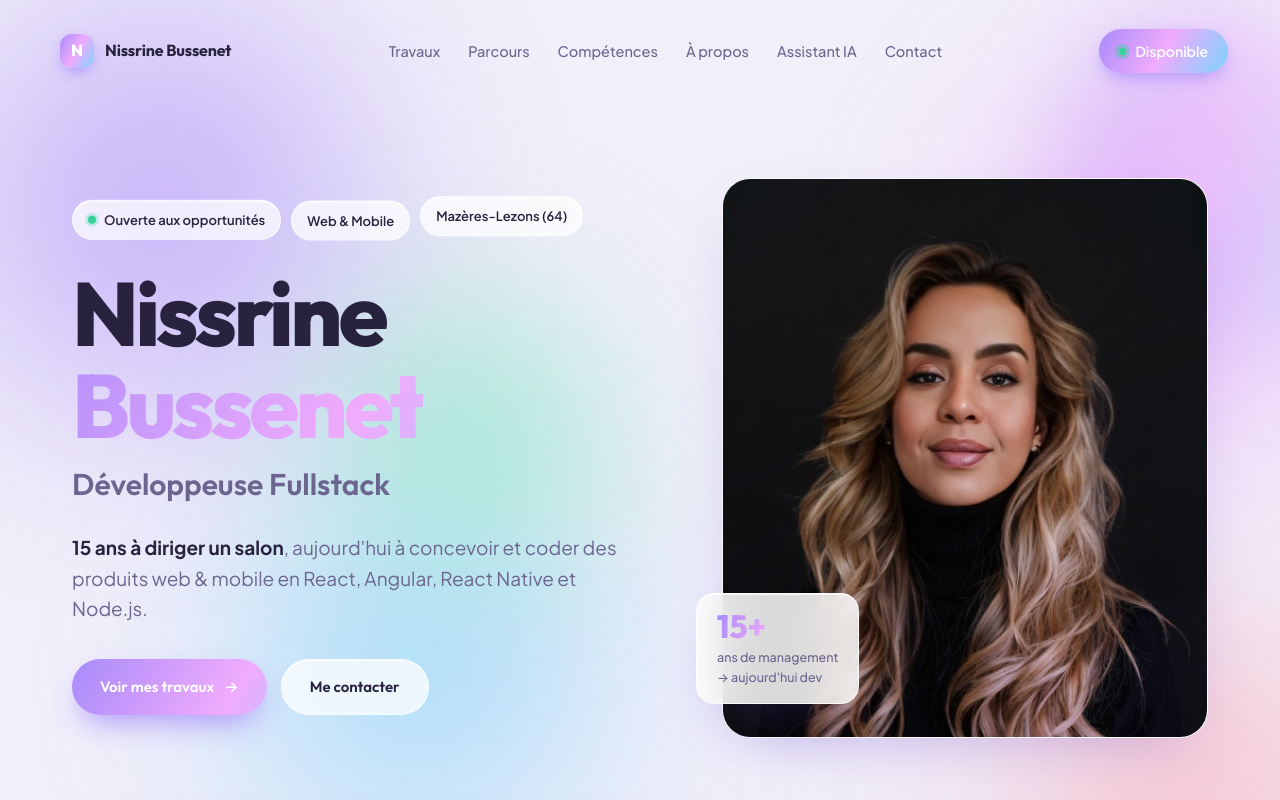
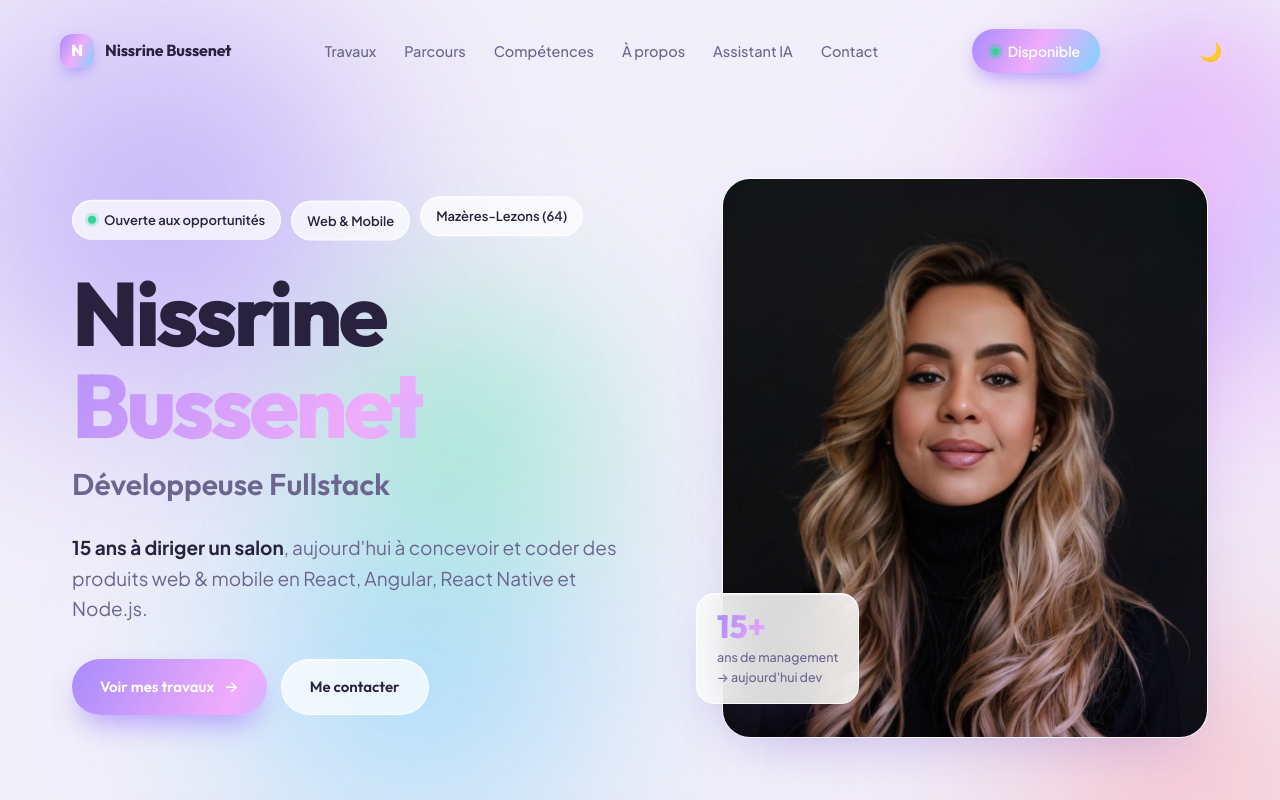
Before and after one commit to nissou45/portfolio-nissrine, a Next.js app: page / in a window 1280 px wide. Shown: the top 800 px of the page. Built offline with nearby package versions, Linux system fonts and the light colour scheme.

Commit message:
feat: toggle dark mode dans la nav (persisté en localStorage)

```diff
--- a/app/globals.css
+++ b/app/globals.css
@@ -82,6 +82,8 @@ h1,h2,h3{font-family:var(--display); font-weight:700; line-height:1.02; letter-s
 .nav-links a:hover{color:var(--ink);} .nav-links a:hover::after{width:100%;}
 .nav-cta{display:inline-flex; align-items:center; gap:9px; font-size:14px; font-weight:600; color:#fff; padding:11px 20px; border-radius:100px; background:var(--grad); box-shadow:0 8px 20px -6px var(--c1); white-space:nowrap; transition:transform .25s var(--ease), box-shadow .25s;}
 .nav-cta:hover{transform:translateY(-2px); box-shadow:0 14px 28px -8px var(--c2);}
+.theme-toggle{background:none; border:none; cursor:pointer; font-size:18px; padding:6px; display:flex; align-items:center; border-radius:50%; transition:background .2s;}
+.theme-toggle:hover{background:var(--glass-2);}
 .dot{width:7px; height:7px; border-radius:50%; background:#fff; position:relative; flex-shrink:0;}
 .dot.live{background:#34d399;} .dot.live::after{content:""; position:absolute; inset:-4px; border-radius:50%; background:#34d399; opacity:.4; animation:pulse 2.4s infinite;}
 @keyframes pulse{0%{transform:scale(1);opacity:.4}70%,100%{transform:scale(2.4);opacity:0}}
--- a/app/page.tsx
+++ b/app/page.tsx
@@ -13,6 +13,34 @@ const EMAIL_RE = /^[^\s@]+@[^\s@]+\.[^\s@]+$/;
 function shortUrl(u: string | null) {
   if (!u) return "";
   return u.replace(/^https?:\/\//, "").replace(/\/$/, "");
+}
+
+/* ---------- THEME TOGGLE ---------- */
+function ThemeToggle() {
+  const [theme, setTheme] = useState("light");
+
+  useEffect(() => {
+    const saved = localStorage.getItem("theme") || "light";
+    setTheme(saved);
+    document.documentElement.setAttribute("data-theme", saved);
+  }, []);
+
+  const toggle = () => {
+    const next = theme === "light" ? "dark" : "light";
+    setTheme(next);
+    document.documentElement.setAttribute("data-theme", next);
+    localStorage.setItem("theme", next);
+  };
+
+  return (
+    <button
+      onClick={toggle}
+      className="theme-toggle"
+      aria-label={`Passer en mode ${theme === "light" ? "sombre" : "clair"}`}
+    >
+      {theme === "light" ? "🌙" : "☀️"}
+    </button>
+  );
 }
 
 /* ---------- NAV ---------- */
@@ -44,6 +72,7 @@ function Nav() {
         <span className="dot live" />
         <span>Disponible</span>
       </a>
+      <ThemeToggle />
     </nav>
   );
 }
```
